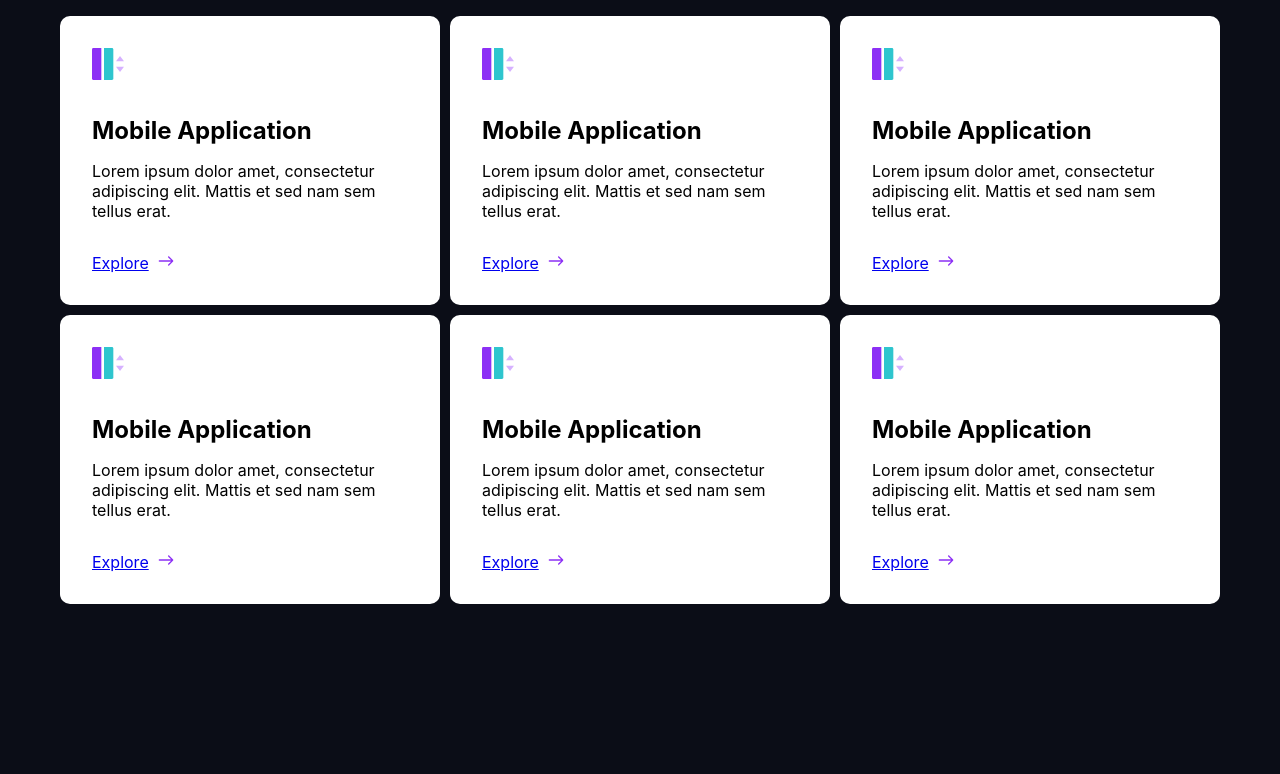
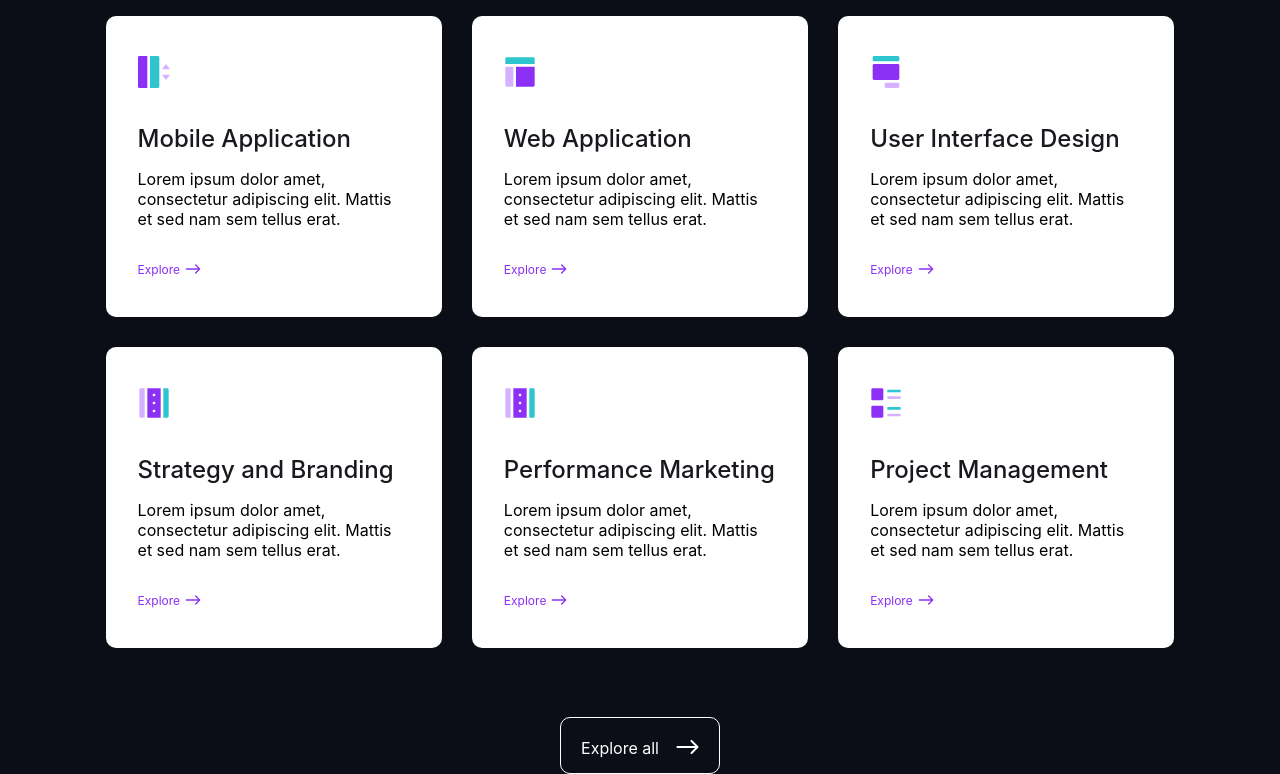
Before and after one commit to kienl194/FrontEnd-101, a plain HTML site: page 02/index.html in a window 1280 px wide. Shown: the part 166-940 px from the top of the page. Before the commit the page ends 800 px from the top, so only its background shows below. Drawn offline with Linux system fonts and the light colour scheme.

Commit message:
update baai tap

```diff
--- a/02/index.html
+++ b/02/index.html
@@ -35,12 +35,13 @@
 
         <div class="box__items">
             <svg width="32" height="32" viewBox="0 0 32 32" fill="none" xmlns="http://www.w3.org/2000/svg">
-                <path d="M24 13.3333H32L28 8L24 13.3333ZM24 18.6667H32L28 24L24 18.6667Z" fill="#D6B1FF"/>
-                <path d="M1.33333 0H9.33333V32H1.33333C0.979711 32 0.640572 31.8595 0.390523 31.6095C0.140475 31.3594 0 31.0203 0 30.6667V1.33333C0 0.979711 0.140475 0.640572 0.390523 0.390523C0.640572 0.140475 0.979711 0 1.33333 0Z" fill="#8C30F5"/>
-                <path d="M12 0H20C20.3536 0 20.6928 0.140475 20.9428 0.390523C21.1929 0.640572 21.3333 0.979711 21.3333 1.33333V30.6667C21.3333 31.0203 21.1929 31.3594 20.9428 31.6095C20.6928 31.8595 20.3536 32 20 32H12V0Z" fill="#2EC5CE"/>
-            </svg>
+                <path d="M30.6663 7.99992V2.66659C30.6663 2.31296 30.5259 1.97382 30.2758 1.72378C30.0258 1.47373 29.6866 1.33325 29.333 1.33325H2.66634C2.31272 1.33325 1.97358 1.47373 1.72353 1.72378C1.47348 1.97382 1.33301 2.31296 1.33301 2.66659V7.99992H30.6663Z" fill="#2EC5CE"/>
+                <path d="M1.33301 10.6665V29.3332C1.33301 29.6868 1.47348 30.0259 1.72353 30.276C1.97358 30.526 2.31272 30.6665 2.66634 30.6665H9.33301V10.6665H1.33301Z" fill="#D6B1FF"/>
+                <path d="M12 30.6665H29.3333C29.687 30.6665 30.0261 30.526 30.2761 30.276C30.5262 30.0259 30.6667 29.6868 30.6667 29.3332V10.6665H12V30.6665Z" fill="#8C30F5"/>
+             </svg>
+
             <div class="box__title">
-                Mobile Application
+                Web Application
             </div>
             <div class="box__description">
                 Lorem ipsum dolor amet, consectetur adipiscing elit. Mattis et sed nam sem tellus erat.
@@ -56,12 +57,13 @@
 
         <div class="box__items">
             <svg width="32" height="32" viewBox="0 0 32 32" fill="none" xmlns="http://www.w3.org/2000/svg">
-                <path d="M24 13.3333H32L28 8L24 13.3333ZM24 18.6667H32L28 24L24 18.6667Z" fill="#D6B1FF"/>
-                <path d="M1.33333 0H9.33333V32H1.33333C0.979711 32 0.640572 31.8595 0.390523 31.6095C0.140475 31.3594 0 31.0203 0 30.6667V1.33333C0 0.979711 0.140475 0.640572 0.390523 0.390523C0.640572 0.140475 0.979711 0 1.33333 0Z" fill="#8C30F5"/>
-                <path d="M12 0H20C20.3536 0 20.6928 0.140475 20.9428 0.390523C21.1929 0.640572 21.3333 0.979711 21.3333 1.33333V30.6667C21.3333 31.0203 21.1929 31.3594 20.9428 31.6095C20.6928 31.8595 20.3536 32 20 32H12V0Z" fill="#2EC5CE"/>
+                <path d="M28.0003 32.0001H16.0003C15.6467 32.0001 15.3076 31.8596 15.0575 31.6096C14.8075 31.3595 14.667 31.0204 14.667 30.6667V28.0001C14.667 27.6465 14.8075 27.3073 15.0575 27.0573C15.3076 26.8072 15.6467 26.6667 16.0003 26.6667H28.0003C28.3539 26.6667 28.6931 26.8072 28.9431 27.0573C29.1932 27.3073 29.3337 27.6465 29.3337 28.0001V30.6667C29.3337 31.0204 29.1932 31.3595 28.9431 31.6096C28.6931 31.8596 28.3539 32.0001 28.0003 32.0001Z" fill="#D6B1FF"/>
+                <path d="M28.0003 0H4.00033C3.6467 0 3.30756 0.140475 3.05752 0.390523C2.80747 0.640572 2.66699 0.979711 2.66699 1.33333V4C2.66699 4.35362 2.80747 4.69276 3.05752 4.94281C3.30756 5.19286 3.6467 5.33333 4.00033 5.33333H28.0003C28.3539 5.33333 28.6931 5.19286 28.9431 4.94281C29.1932 4.69276 29.3337 4.35362 29.3337 4V1.33333C29.3337 0.979711 29.1932 0.640572 28.9431 0.390523C28.6931 0.140475 28.3539 0 28.0003 0Z" fill="#2EC5CE"/>
+                <path d="M28.0003 8H4.00033C3.6467 8 3.30756 8.14047 3.05752 8.39052C2.80747 8.64057 2.66699 8.97971 2.66699 9.33333V22.6667C2.66699 23.0203 2.80747 23.3594 3.05752 23.6095C3.30756 23.8595 3.6467 24 4.00033 24H28.0003C28.3539 24 28.6931 23.8595 28.9431 23.6095C29.1932 23.3594 29.3337 23.0203 29.3337 22.6667V9.33333C29.3337 8.97971 29.1932 8.64057 28.9431 8.39052C28.6931 8.14047 28.3539 8 28.0003 8Z" fill="#8C30F5"/>
             </svg>
+
             <div class="box__title">
-                Mobile Application
+                User Interface Design
             </div>
             <div class="box__description">
                 Lorem ipsum dolor amet, consectetur adipiscing elit. Mattis et sed nam sem tellus erat.
@@ -77,12 +79,13 @@
 
         <div class="box__items">
             <svg width="32" height="32" viewBox="0 0 32 32" fill="none" xmlns="http://www.w3.org/2000/svg">
-                <path d="M24 13.3333H32L28 8L24 13.3333ZM24 18.6667H32L28 24L24 18.6667Z" fill="#D6B1FF"/>
-                <path d="M1.33333 0H9.33333V32H1.33333C0.979711 32 0.640572 31.8595 0.390523 31.6095C0.140475 31.3594 0 31.0203 0 30.6667V1.33333C0 0.979711 0.140475 0.640572 0.390523 0.390523C0.640572 0.140475 0.979711 0 1.33333 0Z" fill="#8C30F5"/>
-                <path d="M12 0H20C20.3536 0 20.6928 0.140475 20.9428 0.390523C21.1929 0.640572 21.3333 0.979711 21.3333 1.33333V30.6667C21.3333 31.0203 21.1929 31.3594 20.9428 31.6095C20.6928 31.8595 20.3536 32 20 32H12V0Z" fill="#2EC5CE"/>
+                <path d="M6.66634 1.33325H2.66634C2.31272 1.33325 1.97358 1.47373 1.72353 1.72378C1.47348 1.97382 1.33301 2.31296 1.33301 2.66659V29.3333C1.33301 29.6869 1.47348 30.026 1.72353 30.2761C1.97358 30.5261 2.31272 30.6666 2.66634 30.6666H6.66634V1.33325Z" fill="#D6B1FF"/>
+                <path d="M9.33301 30.6666H22.6663V1.33325H9.33301V30.6666ZM15.9997 25.3333C15.6461 25.3333 15.3069 25.1928 15.0569 24.9427C14.8068 24.6927 14.6663 24.3535 14.6663 23.9999C14.6663 23.6463 14.8068 23.3072 15.0569 23.0571C15.3069 22.8071 15.6461 22.6666 15.9997 22.6666C16.3533 22.6666 16.6924 22.8071 16.9425 23.0571C17.1925 23.3072 17.333 23.6463 17.333 23.9999C17.333 24.3535 17.1925 24.6927 16.9425 24.9427C16.6924 25.1928 16.3533 25.3333 15.9997 25.3333ZM15.9997 6.66658C16.3533 6.66658 16.6924 6.80706 16.9425 7.05711C17.1925 7.30716 17.333 7.6463 17.333 7.99992C17.333 8.35354 17.1925 8.69268 16.9425 8.94273C16.6924 9.19278 16.3533 9.33325 15.9997 9.33325C15.6461 9.33325 15.3069 9.19278 15.0569 8.94273C14.8068 8.69268 14.6663 8.35354 14.6663 7.99992C14.6663 7.6463 14.8068 7.30716 15.0569 7.05711C15.3069 6.80706 15.6461 6.66658 15.9997 6.66658ZM15.9997 14.6666C16.3533 14.6666 16.6924 14.8071 16.9425 15.0571C17.1925 15.3072 17.333 15.6463 17.333 15.9999C17.333 16.3535 17.1925 16.6927 16.9425 16.9427C16.6924 17.1928 16.3533 17.3333 15.9997 17.3333C15.6461 17.3333 15.3069 17.1928 15.0569 16.9427C14.8068 16.6927 14.6663 16.3535 14.6663 15.9999C14.6663 15.6463 14.8068 15.3072 15.0569 15.0571C15.3069 14.8071 15.6461 14.6666 15.9997 14.6666Z" fill="#8C30F5"/>
+                <path d="M29.333 1.33325H25.333V30.6666H29.333C29.6866 30.6666 30.0258 30.5261 30.2758 30.2761C30.5259 30.026 30.6663 29.6869 30.6663 29.3333V2.66659C30.6663 2.31296 30.5259 1.97382 30.2758 1.72378C30.0258 1.47373 29.6866 1.33325 29.333 1.33325Z" fill="#2EC5CE"/>
             </svg>
+
             <div class="box__title">
-                Mobile Application
+                Strategy and Branding
             </div>
             <div class="box__description">
                 Lorem ipsum dolor amet, consectetur adipiscing elit. Mattis et sed nam sem tellus erat.
@@ -98,12 +101,13 @@
 
         <div class="box__items">
             <svg width="32" height="32" viewBox="0 0 32 32" fill="none" xmlns="http://www.w3.org/2000/svg">
-                <path d="M24 13.3333H32L28 8L24 13.3333ZM24 18.6667H32L28 24L24 18.6667Z" fill="#D6B1FF"/>
-                <path d="M1.33333 0H9.33333V32H1.33333C0.979711 32 0.640572 31.8595 0.390523 31.6095C0.140475 31.3594 0 31.0203 0 30.6667V1.33333C0 0.979711 0.140475 0.640572 0.390523 0.390523C0.640572 0.140475 0.979711 0 1.33333 0Z" fill="#8C30F5"/>
-                <path d="M12 0H20C20.3536 0 20.6928 0.140475 20.9428 0.390523C21.1929 0.640572 21.3333 0.979711 21.3333 1.33333V30.6667C21.3333 31.0203 21.1929 31.3594 20.9428 31.6095C20.6928 31.8595 20.3536 32 20 32H12V0Z" fill="#2EC5CE"/>
+                <path d="M6.66634 1.33325H2.66634C2.31272 1.33325 1.97358 1.47373 1.72353 1.72378C1.47348 1.97382 1.33301 2.31296 1.33301 2.66659V29.3333C1.33301 29.6869 1.47348 30.026 1.72353 30.2761C1.97358 30.5261 2.31272 30.6666 2.66634 30.6666H6.66634V1.33325Z" fill="#D6B1FF"/>
+                <path d="M9.33301 30.6666H22.6663V1.33325H9.33301V30.6666ZM15.9997 25.3333C15.6461 25.3333 15.3069 25.1928 15.0569 24.9427C14.8068 24.6927 14.6663 24.3535 14.6663 23.9999C14.6663 23.6463 14.8068 23.3072 15.0569 23.0571C15.3069 22.8071 15.6461 22.6666 15.9997 22.6666C16.3533 22.6666 16.6924 22.8071 16.9425 23.0571C17.1925 23.3072 17.333 23.6463 17.333 23.9999C17.333 24.3535 17.1925 24.6927 16.9425 24.9427C16.6924 25.1928 16.3533 25.3333 15.9997 25.3333ZM15.9997 6.66658C16.3533 6.66658 16.6924 6.80706 16.9425 7.05711C17.1925 7.30716 17.333 7.6463 17.333 7.99992C17.333 8.35354 17.1925 8.69268 16.9425 8.94273C16.6924 9.19278 16.3533 9.33325 15.9997 9.33325C15.6461 9.33325 15.3069 9.19278 15.0569 8.94273C14.8068 8.69268 14.6663 8.35354 14.6663 7.99992C14.6663 7.6463 14.8068 7.30716 15.0569 7.05711C15.3069 6.80706 15.6461 6.66658 15.9997 6.66658ZM15.9997 14.6666C16.3533 14.6666 16.6924 14.8071 16.9425 15.0571C17.1925 15.3072 17.333 15.6463 17.333 15.9999C17.333 16.3535 17.1925 16.6927 16.9425 16.9427C16.6924 17.1928 16.3533 17.3333 15.9997 17.3333C15.6461 17.3333 15.3069 17.1928 15.0569 16.9427C14.8068 16.6927 14.6663 16.3535 14.6663 15.9999C14.6663 15.6463 14.8068 15.3072 15.0569 15.0571C15.3069 14.8071 15.6461 14.6666 15.9997 14.6666Z" fill="#8C30F5"/>
+                <path d="M29.333 1.33325H25.333V30.6666H29.333C29.6866 30.6666 30.0258 30.5261 30.2758 30.2761C30.5259 30.026 30.6663 29.6869 30.6663 29.3333V2.66659C30.6663 2.31296 30.5259 1.97382 30.2758 1.72378C30.0258 1.47373 29.6866 1.33325 29.333 1.33325Z" fill="#2EC5CE"/>
             </svg>
+
             <div class="box__title">
-                Mobile Application
+                Performance Marketing
             </div>
             <div class="box__description">
                 Lorem ipsum dolor amet, consectetur adipiscing elit. Mattis et sed nam sem tellus erat.
@@ -119,12 +123,16 @@
 
         <div class="box__items">
             <svg width="32" height="32" viewBox="0 0 32 32" fill="none" xmlns="http://www.w3.org/2000/svg">
-                <path d="M24 13.3333H32L28 8L24 13.3333ZM24 18.6667H32L28 24L24 18.6667Z" fill="#D6B1FF"/>
-                <path d="M1.33333 0H9.33333V32H1.33333C0.979711 32 0.640572 31.8595 0.390523 31.6095C0.140475 31.3594 0 31.0203 0 30.6667V1.33333C0 0.979711 0.140475 0.640572 0.390523 0.390523C0.640572 0.140475 0.979711 0 1.33333 0Z" fill="#8C30F5"/>
-                <path d="M12 0H20C20.3536 0 20.6928 0.140475 20.9428 0.390523C21.1929 0.640572 21.3333 0.979711 21.3333 1.33333V30.6667C21.3333 31.0203 21.1929 31.3594 20.9428 31.6095C20.6928 31.8595 20.3536 32 20 32H12V0Z" fill="#2EC5CE"/>
+                <path d="M11.9997 13.3333H2.66634C2.31272 13.3333 1.97358 13.1928 1.72353 12.9427C1.47348 12.6927 1.33301 12.3535 1.33301 11.9999V2.66659C1.33301 2.31296 1.47348 1.97382 1.72353 1.72378C1.97358 1.47373 2.31272 1.33325 2.66634 1.33325H11.9997C12.3533 1.33325 12.6924 1.47373 12.9425 1.72378C13.1925 1.97382 13.333 2.31296 13.333 2.66659V11.9999C13.333 12.3535 13.1925 12.6927 12.9425 12.9427C12.6924 13.1928 12.3533 13.3333 11.9997 13.3333Z" fill="#8C30F5"/>
+                <path d="M11.9997 30.6665H2.66634C2.31272 30.6665 1.97358 30.526 1.72353 30.276C1.47348 30.0259 1.33301 29.6868 1.33301 29.3332V19.9998C1.33301 19.6462 1.47348 19.3071 1.72353 19.057C1.97358 18.807 2.31272 18.6665 2.66634 18.6665H11.9997C12.3533 18.6665 12.6924 18.807 12.9425 19.057C13.1925 19.3071 13.333 19.6462 13.333 19.9998V29.3332C13.333 29.6868 13.1925 30.0259 12.9425 30.276C12.6924 30.526 12.3533 30.6665 11.9997 30.6665Z" fill="#8C30F5"/>
+                <path d="M17.333 2.6665H30.6663V5.33317H17.333V2.6665Z" fill="#2EC5CE"/>
+                <path d="M30.6663 20H17.333V22.6667H30.6663V20Z" fill="#2EC5CE"/>
+                <path d="M30.6663 26.6665H17.333V29.3332H30.6663V26.6665Z" fill="#D6B1FF"/>
+                <path d="M30.6663 9.33325H17.333V11.9999H30.6663V9.33325Z" fill="#D6B1FF"/>
             </svg>
+
             <div class="box__title">
-                Mobile Application
+                Project Management
             </div>
             <div class="box__description">
                 Lorem ipsum dolor amet, consectetur adipiscing elit. Mattis et sed nam sem tellus erat.
@@ -138,7 +146,19 @@
             </div>
         </div>
 
+        <div class="submit">
+            <a href="#">Explore all
+
+            </a>
+            <svg width="25" height="24" viewBox="0 0 25 24" fill="none" xmlns="http://www.w3.org/2000/svg">
+                <path d="M15.7931 6.70711C15.4026 6.31658 15.4026 5.68342 15.7931 5.29289C16.1837 4.90237 16.8168 4.90237 17.2074 5.29289L23.2073 11.2929C23.5979 11.6834 23.5979 12.3166 23.2073 12.7071L17.2074 18.7071C16.8168 19.0976 16.1837 19.0976 15.7931 18.7071C15.4026 18.3166 15.4026 17.6834 15.7931 17.2929L20.086 13H2.51103C1.95265 13 1.5 12.5523 1.5 12C1.5 11.4477 1.95265 11 2.51103 11H20.086L15.7931 6.70711Z" fill="white"/>
+            </svg>
+
+
+        </div>
+
     </div>
+
     <script src="/02/main.js"></script>
 
 </body>
--- a/css/style.scss
+++ b/css/style.scss
@@ -6,7 +6,8 @@ body {
 h1 {
     color: white;
     font-size: 48px;
-    max-width: 50%;
+    font-weight: 900;
+    max-width: 45%;
     text-align: center;
     margin-left: auto;
     margin-right: auto;
@@ -18,43 +19,67 @@ h1 {
     display: flex;
     flex-wrap: wrap;
     justify-content: center;
-    gap: 10px;
+    gap: 30px;
+    max-width: 1110px;
+    margin: 0 auto;
 
 
-    h1 {
-        color: white;
-        font-size: 48px;
-        font-weight: 900;
-    }
-
-    svg {
-        left: 0;
-    }
-
     &__items {
-        padding: 32px;
-        max-width: 1110px;
-        width: 25%;
+        box-sizing: border-box;
+        padding: 40px 32px;
+        width: calc(33% - 30px);
         border-radius: 10px;;
         background-color: white;
-        flex: space-between;
         overflow: hidden;
     }
 
 
     &__title {
         font-size: 24px;
-        font-weight: bold;
+        font-weight: 500;
         margin-top: 32px;
         margin-bottom: 16px;
+        color: #18191F;
     }
     &__description {
         margin-bottom: 32px;
+        font-size: 16px;
     }
 
     &__link {
+        display:flex;
+        align-items: center;
+
+        a {
+            font-size: 12px;
+            color: #8C30F5;
+            text-decoration: none;
+        }
         svg {
             margin-left: 5px;
         }
     }
+
+    .submit {
+
+        margin: auto 0;
+        margin-top: 60px;
+        position: relative;
+
+        a {
+            color: white;
+            font-size: 16px;
+            text-decoration: none;
+            border-radius: 10px;
+            border: 1px solid white;
+            padding: 20px 60px 15px  20px;
+        }
+
+        svg {
+            position: absolute;
+            right: 20px;
+            top: -3px;
+        }
+    }
+
 }
```
Also changed, not shown: css/style.css, 1 other file.
